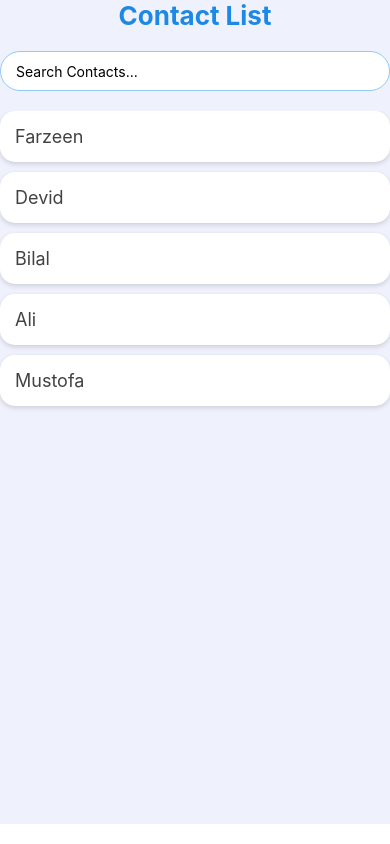
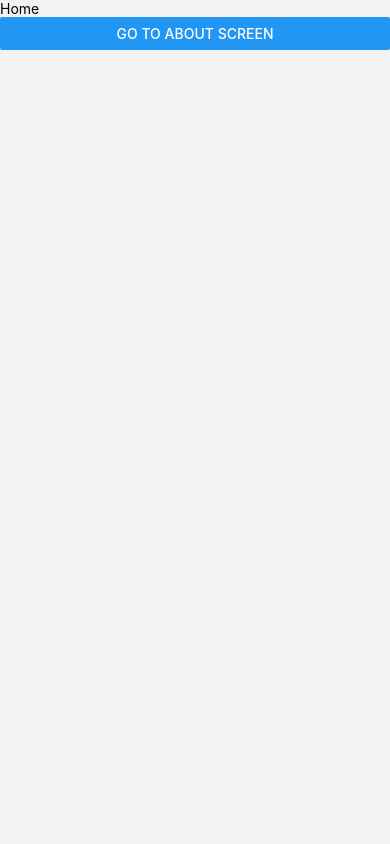
Before and after one commit to khadiza21/nativFirstApp, a React Native app: screen /Home in a window 390 px wide. Built offline with nearby package versions, Linux system fonts and the light colour scheme.

Commit message:
added react native navigator

```diff
--- a/App.jsx
+++ b/App.jsx
@@ -30,12 +30,14 @@ import DeleteApi from './src/components/DeleteApi';
 import GetApiList from './src/components/GetApiList';
 import PlatformExample from './src/components/PlatformExample';
 import Search from './src/components/Search';
+import Main from './src/Layout/Main';
 
 const App = () => {
   return (
     <View style={{flex: 1}}>
-      <Search />
-     {/* <PlatformExample />
+      <Main />
+    {/*  <Search />
+      <PlatformExample />
          <GetApiList />
        <DeleteApi />
      <Api_Patch />
--- a/package.json
+++ b/package.json
@@ -10,9 +10,13 @@
     "test": "jest"
   },
   "dependencies": {
+    "@react-navigation/native": "^7.0.14",
+    "@react-navigation/native-stack": "^7.2.0",
     "axios": "^1.7.9",
     "react": "18.3.1",
-    "react-native": "0.76.6"
+    "react-native": "0.76.6",
+    "react-native-safe-area-context": "^5.2.0",
+    "react-native-screens": "^4.7.0"
   },
   "devDependencies": {
     "@babel/core": "^7.25.2",
--- /dev/null
+++ b/src/Layout/Main.jsx
@@ -0,0 +1,19 @@
+import React from 'react'
+import { NavigationContainer } from '@react-navigation/native'
+import { createNativeStackNavigator } from '@react-navigation/native-stack'
+import Home from '../navigation-screen/Home';
+import About from '../navigation-screen/About';
+
+const Main = () => {
+    const Stack = createNativeStackNavigator();
+    return (
+        <NavigationContainer>
+            <Stack.Navigator>
+                <Stack.Screen name='Home' component={Home} options={{headerShown:false}} />
+                <Stack.Screen name='About' component={About} />
+            </Stack.Navigator>
+        </NavigationContainer>
+    );
+}
+
+export default Main
--- /dev/null
+++ b/src/navigation-screen/About.jsx
@@ -0,0 +1,12 @@
+import { View, Text } from 'react-native'
+import React from 'react'
+
+const About = () => {
+  return (
+    <View>
+      <Text>About</Text>
+    </View>
+  )
+}
+
+export default About
--- /dev/null
+++ b/src/navigation-screen/Home.jsx
@@ -0,0 +1,13 @@
+import { View, Text, Button } from 'react-native'
+import React from 'react'
+
+const Home = ({navigation}) => {
+  return (
+    <View>
+      <Text>Home</Text>
+      <Button title='Go to About Screen' onPress={() => navigation.navigate()} />
+    </View>
+  )
+}
+
+export default Home
```
Also changed, not shown: 2 other files (tests, documents, lock files or other folders).
